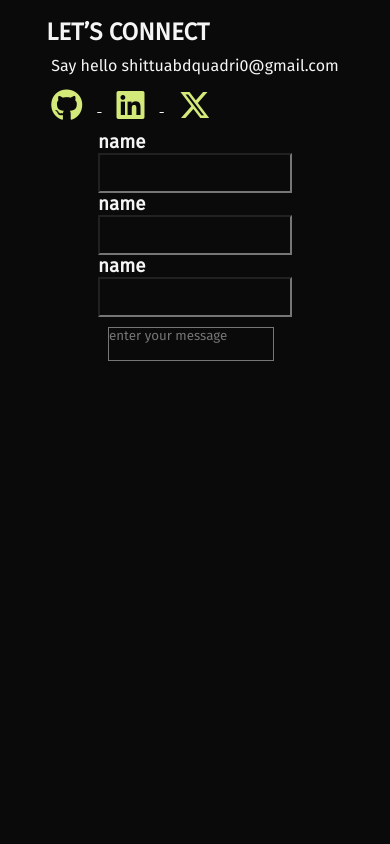
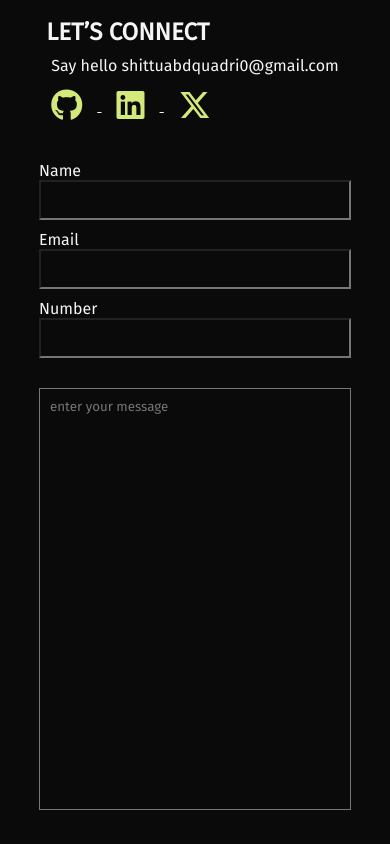
Before and after one commit to GAMSH655/Dev_q, a React (Vite) app: page / in a window 390 px wide. Shown: the part 4356-5200 px from the top of the page. Before the commit the page ends 4731 px from the top, so only its background shows below. Built offline with nearby package versions, Linux system fonts and the light colour scheme.

Commit message:
working it the conatc components

```diff
--- a/src/Components/Connect.css
+++ b/src/Components/Connect.css
@@ -20,7 +20,7 @@
     justify-content: space-evenly;
 }
 .input{
-    width: 100%;
+    width: 100vh;
     padding: 10px;
     outline: none;
 }
@@ -28,15 +28,46 @@ textarea{
     resize: none;
     margin: 10px;
 }
+.inputname{
+    font-weight: normal;
+    text-transform: capitalize;
+    font-size: medium;
+}
+.nameInput{
+
+}
+form {
+    margin: 20px;
+}
 @media only screen and (max-width:768px) {
     .let{
         padding: 10px;
         text-transform: uppercase;
         font-size: 1.5rem;
     }
+    .contact-icon{
+        color: #D3E97A;
+        /* margin: 15px;
+        padding-top: 15px; */
+    }
     .ContParentContainer{
         display: flex;
         justify-content: space-evenly;
         flex-wrap: wrap;
     }
+    .input{
+        width: 80vw;
+        padding: 10px;
+        outline: none;
+    }
+    textarea{
+        resize: none;
+        width: 80vw;
+        height: 50vh;
+        margin-top: 20px;
+        padding: 10px;
+    }
+    .nameInput{
+      margin: 10px;
+    }
 }
--- a/src/Components/Connect.jsx
+++ b/src/Components/Connect.jsx
@@ -21,13 +21,13 @@ const Connect = () => {
             </div>
 
             <div className="nameInput">
-                <h3 className="inputname">name</h3>
+                <h3 className="inputname">email</h3>
                 <input type="mail" className='input' />
             </div>
 
             <div className="nameInput">
-                <h3 className="inputname">name</h3>
-                <input type="text" className='input' />
+                <h3 className="inputname">number</h3>
+                <input type="number" className='input' />
             </div>
             <textarea placeholder='enter your message'></textarea>
          </form>
```
